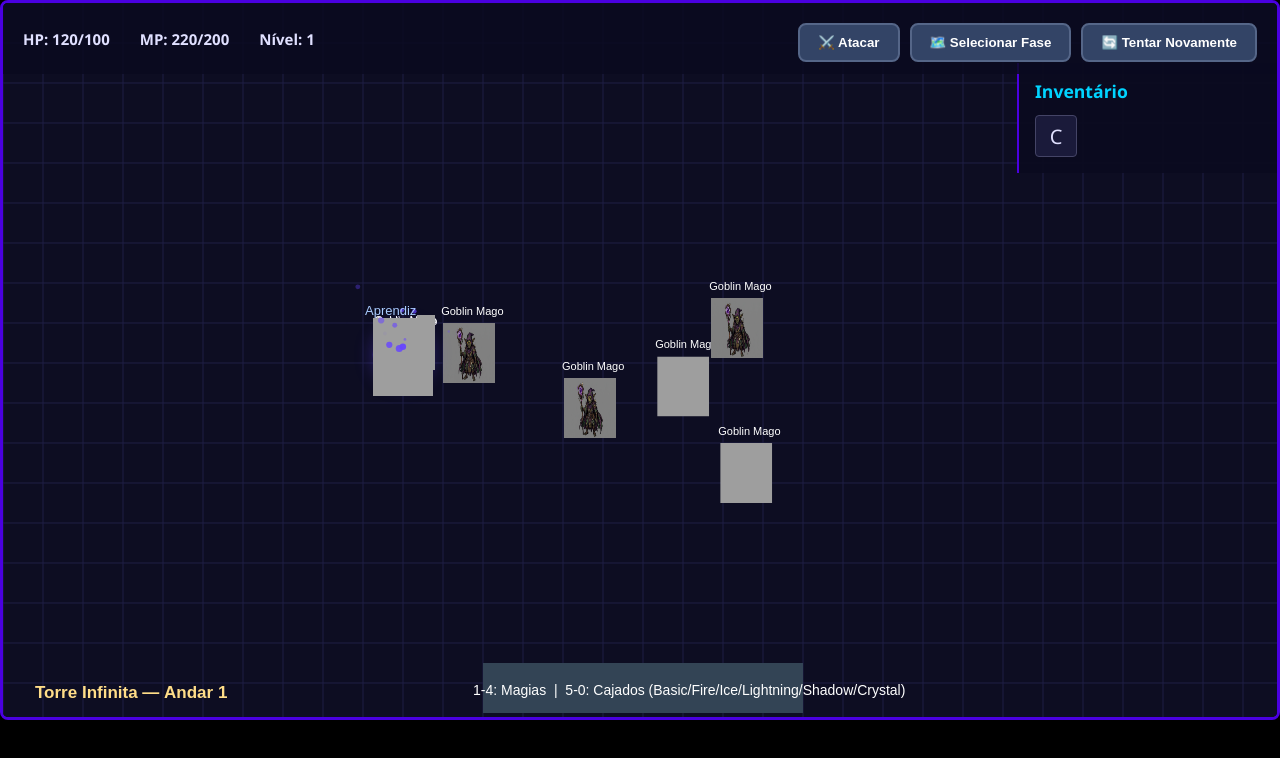
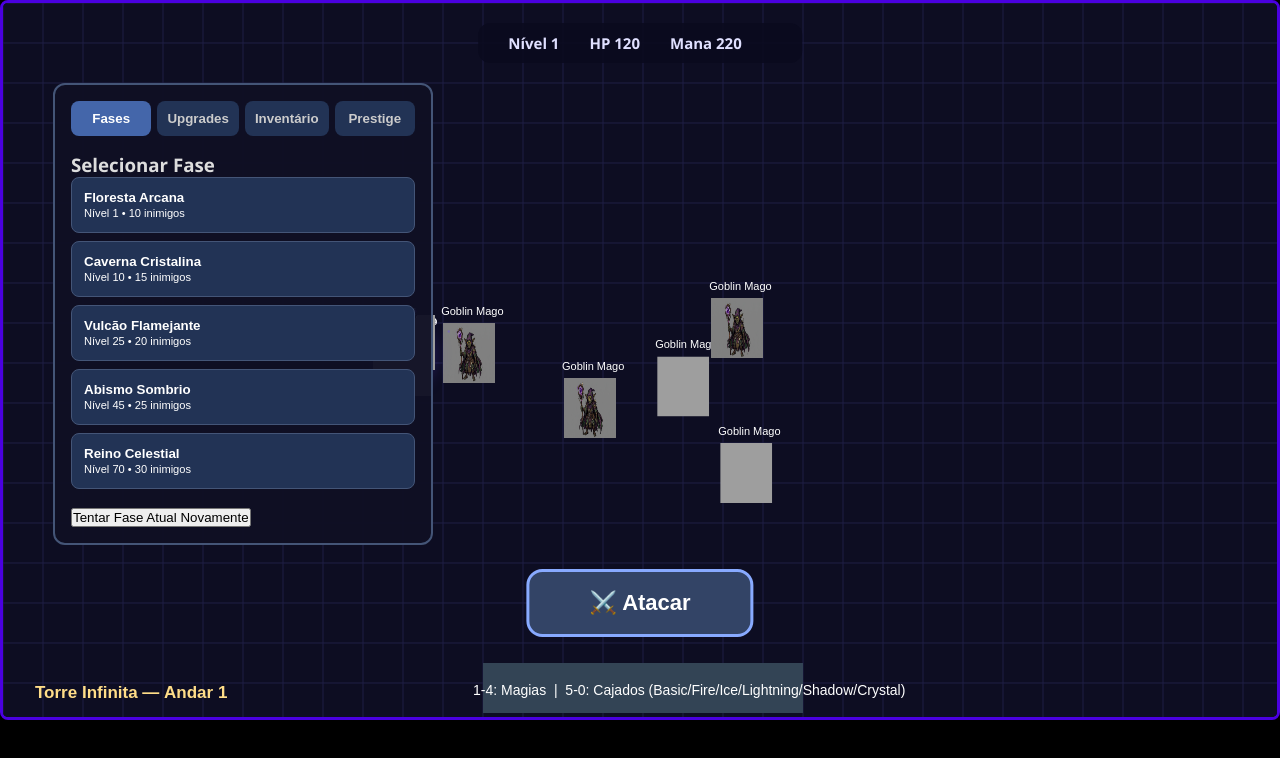
Before and after one commit to BanditGrey/arcane-ascension, a website built with Vite: page index.html in a window 1280 px wide. Built offline with nearby package versions, Linux system fonts and the light colour scheme.

Commit message:
feat: Interface Idle RPG padrão (abas, fases, loot style)

```diff
--- a/index.html
+++ b/index.html
@@ -3,7 +3,7 @@
 <head>
   <meta charset="UTF-8">
   <meta name="viewport" content="width=device-width, initial-scale=1.0">
-  <title>Arcane Ascension - Idle</title>
+  <title>Arcane Ascension - Idle RPG</title>
   <link rel="stylesheet" href="styles/main.css">
 </head>
 <body>
@@ -11,37 +11,55 @@
     <!-- Canvas Principal -->
     <canvas id="game-canvas" width="1280" height="720"></canvas>
 
-    <!-- HUD Overlay -->
-    <div id="hud">
-      <div id="player-info">
-        <div class="stat">
-          <span>HP: <span id="hp">100</span>/<span id="max-hp">100</span></span>
-        </div>
-        <div class="stat">
-          <span>MP: <span id="mp">200</span>/<span id="max-mp">200</span></span>
-        </div>
-        <div class="stat">
-          <span>Nível: <span id="level">1</span></span>
-        </div>
-        <div class="stat" style="font-size: 12px; color: #aaccff;">
-          <span id="appearance-bonus"></span>
-        </div>
+    <!-- HUD Top -->
+    <div id="hud-top">
+      <div class="stat">Nível <span id="level">1</span></div>
+      <div class="stat">HP <span id="hp">120</span></div>
+      <div class="stat">Mana <span id="mp">220</span></div>
+      <div class="stat" id="appearance-bonus"></div>
+    </div>
+
+    <!-- Menu Idle Style -->
+    <div id="idle-menu">
+      <div class="menu-tabs">
+        <button class="tab-btn active" data-tab="phases">Fases</button>
+        <button class="tab-btn" data-tab="upgrades">Upgrades</button>
+        <button class="tab-btn" data-tab="inventory">Inventário</button>
+        <button class="tab-btn" data-tab="prestige">Prestige</button>
       </div>
 
-      <!-- Idle Controls -->
-      <div id="idle-controls">
-        <button id="attack-btn">⚔️ Atacar</button>
-        <button id="phase-btn">🗺️ Selecionar Fase</button>
-        <button id="retry-btn">🔄 Tentar Novamente</button>
+      <!-- Conteúdo das abas -->
+      <div id="tab-content">
+        <!-- Fases -->
+        <div id="tab-phases" class="tab-content active">
+          <h3>Selecionar Fase</h3>
+          <div id="phase-list"></div>
+          <button id="retry-btn">Tentar Fase Atual Novamente</button>
+        </div>
+
+        <!-- Upgrades -->
+        <div id="tab-upgrades" class="tab-content">
+          <h3>Upgrades</h3>
+          <p>Em breve...</p>
+        </div>
+
+        <!-- Inventário -->
+        <div id="tab-inventory" class="tab-content">
+          <h3>Inventário</h3>
+          <div id="inventory-grid"></div>
+        </div>
+
+        <!-- Prestige -->
+        <div id="tab-prestige" class="tab-content">
+          <h3>Prestige</h3>
+          <p>Em breve...</p>
+        </div>
       </div>
     </div>
 
-    <!-- Painéis laterais -->
-    <div id="sidebar">
-      <div id="inventory-panel" class="panel">
-        <h3>Inventário</h3>
-        <div id="inventory-grid"></div>
-      </div>
+    <!-- Botão de Ataque Principal -->
+    <div id="main-attack">
+      <button id="attack-btn">⚔️ Atacar</button>
     </div>
   </div>
 
--- a/src/main.ts
+++ b/src/main.ts
@@ -1,6 +1,7 @@
 import { Game } from './game/Game';
 import { UIManager } from './ui/UIManager';
 import { IdleGame } from './game/IdleGame';
+import { phases } from './systems/PhaseSystem';
 
 window.addEventListener('load', async () => {
   const canvas = document.getElementById('game-canvas') as HTMLCanvasElement;
@@ -26,15 +27,44 @@ window.addEventListener('load', async () => {
 
   // Botões Idle
   const attackBtn = document.getElementById('attack-btn')!;
-  const phaseBtn = document.getElementById('phase-btn')!;
   const retryBtn = document.getElementById('retry-btn')!;
 
   attackBtn.onclick = () => idleGame.attack(true);
   retryBtn.onclick = () => idleGame.startPhase(idleGame.currentPhase);
-  phaseBtn.onclick = () => {
-    const phase = prompt("Digite o número da fase (1-5):");
-    if (phase) idleGame.startPhase(parseInt(phase));
-  };
+
+  // Sistema de Abas
+  document.querySelectorAll('.tab-btn').forEach(btn => {
+    btn.addEventListener('click', () => {
+      document.querySelectorAll('.tab-btn').forEach(b => b.classList.remove('active'));
+      document.querySelectorAll('.tab-content').forEach(c => c.classList.remove('active'));
+
+      btn.classList.add('active');
+      const tab = btn.getAttribute('data-tab')!;
+      document.getElementById(`tab-${tab}`)!.classList.add('active');
+    });
+  });
+
+  // Gerar lista de fases
+  function renderPhases() {
+    const container = document.getElementById('phase-list')!;
+    container.innerHTML = '';
+
+    phases.forEach(phase => {
+      const btn = document.createElement('button');
+      btn.innerHTML = `
+        <strong>${phase.name}</strong><br>
+        <small>Nível ${phase.levelReq} • ${phase.enemyCount} inimigos</small>
+      `;
+      btn.onclick = () => {
+        if (idleGame.startPhase(phase.id)) {
+          document.querySelectorAll('.tab-btn').forEach(b => b.classList.remove('active'));
+          document.querySelectorAll('.tab-content').forEach(c => c.classList.remove('active'));
+        }
+      };
+      container.appendChild(btn);
+    });
+  }
+  renderPhases();
 
   // HUD Loop
   setInterval(() => {
--- a/styles/main.css
+++ b/styles/main.css
@@ -79,26 +79,104 @@ body {
 }
 
 /* Idle Controls */
-#idle-controls {
-  display: flex;
-  gap: 10px;
-  margin-top: 8px;
+/* ====================== IDLE RPG STYLE ====================== */
+
+#idle-menu {
+  position: absolute;
+  top: 80px;
+  left: 50px;
+  width: 380px;
+  background: rgba(15, 15, 35, 0.95);
+  border: 2px solid #445577;
+  border-radius: 12px;
+  padding: 16px;
+  color: #ddd;
+  z-index: 20;
 }
 
-#idle-controls button {
-  padding: 10px 18px;
-  background: #334466;
-  color: #fff;
-  border: 2px solid #556688;
+.menu-tabs {
+  display: flex;
+  gap: 6px;
+  margin-bottom: 16px;
+}
+
+.tab-btn {
+  flex: 1;
+  padding: 10px;
+  background: #223355;
+  color: #ccc;
+  border: none;
   border-radius: 8px;
   cursor: pointer;
   font-weight: 600;
   transition: 0.2s;
 }
 
-#idle-controls button:hover {
-  background: #445577;
-  border-color: #88aaff;
+.tab-btn.active {
+  background: #4466aa;
+  color: white;
+}
+
+.tab-content {
+  display: none;
+}
+
+.tab-content.active {
+  display: block;
+}
+
+#phase-list {
+  display: flex;
+  flex-direction: column;
+  gap: 8px;
+  margin-bottom: 16px;
+}
+
+#phase-list button {
+  padding: 12px;
+  background: #223355;
+  color: #fff;
+  border: 1px solid #445577;
+  border-radius: 8px;
+  cursor: pointer;
+  text-align: left;
+}
+
+#phase-list button:hover {
+  background: #334466;
+}
+
+#main-attack {
+  position: absolute;
+  bottom: 80px;
+  left: 50%;
+  transform: translateX(-50%);
+  z-index: 20;
+}
+
+#main-attack button {
+  padding: 18px 60px;
+  font-size: 22px;
+  background: #334466;
+  color: white;
+  border: 3px solid #88aaff;
+  border-radius: 16px;
+  cursor: pointer;
+  font-weight: bold;
+}
+
+#hud-top {
+  position: absolute;
+  top: 20px;
+  left: 50%;
+  transform: translateX(-50%);
+  display: flex;
+  gap: 30px;
+  background: rgba(10,10,30,0.9);
+  padding: 10px 30px;
+  border-radius: 12px;
+  z-index: 20;
+  font-size: 15px;
 }
 
 #sidebar {
```
